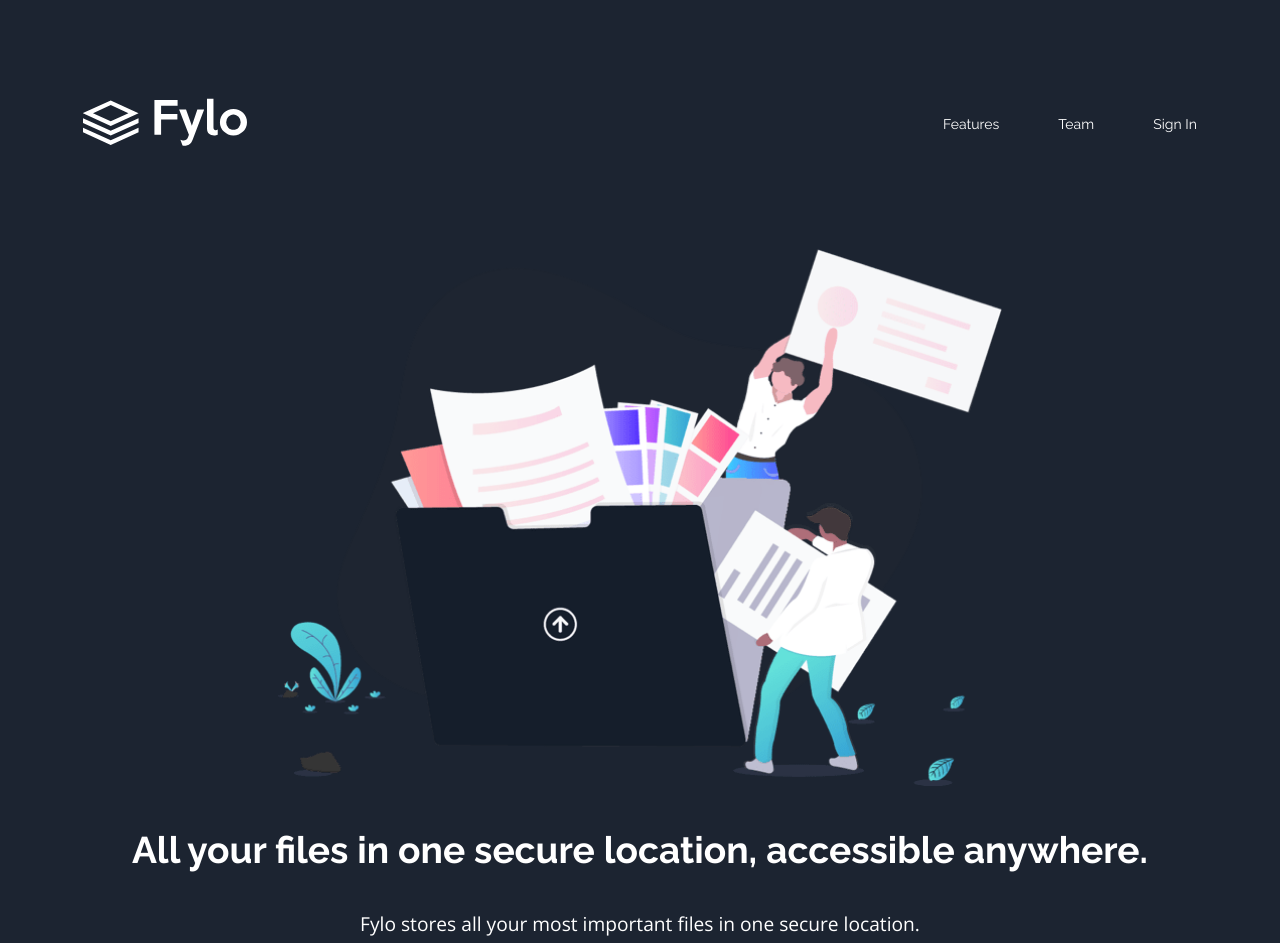
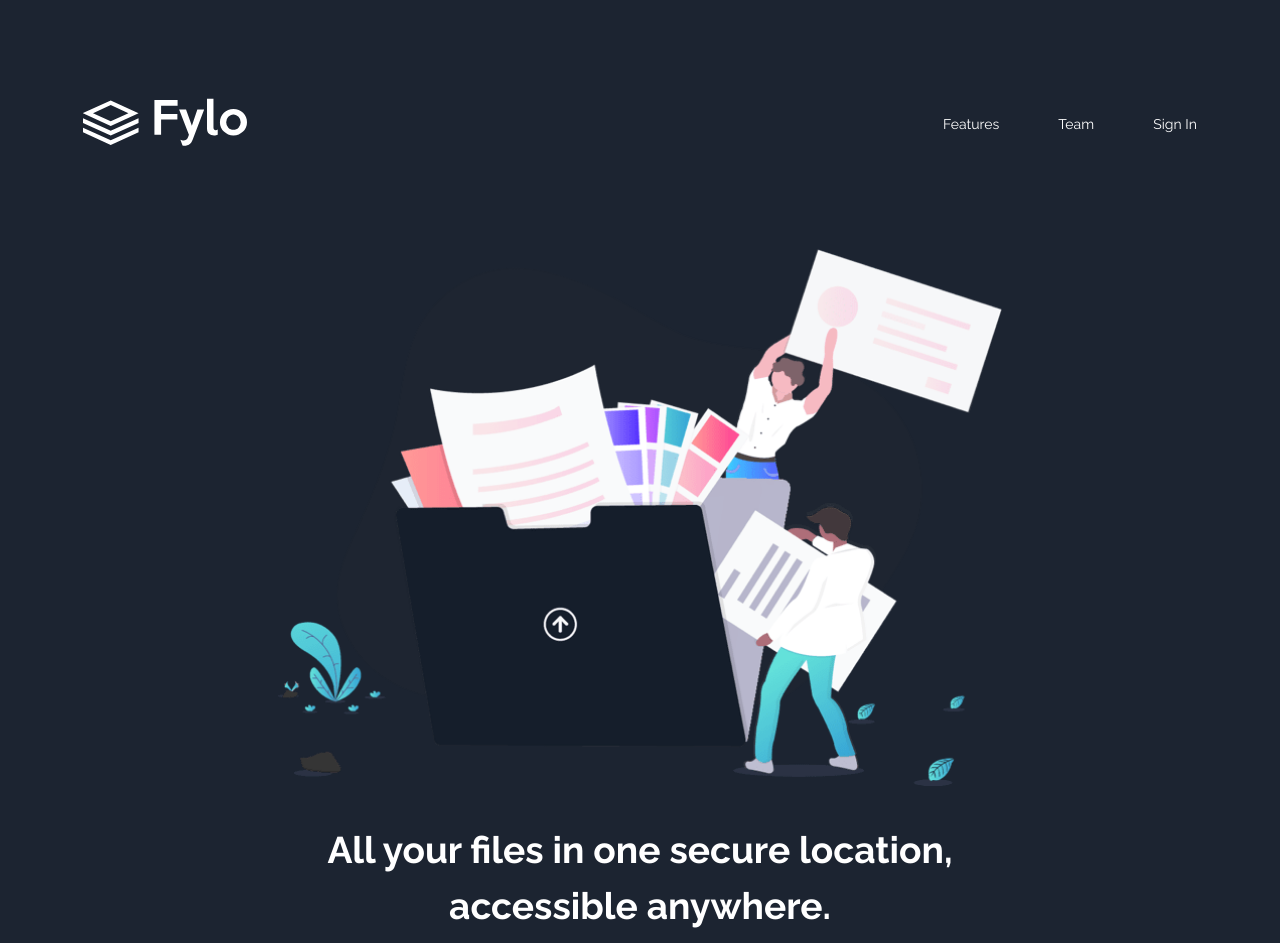
Before and after one commit to jskrnqwerty/frontend-mentor-fylo, a React (Vite) app: page / in a window 1280 px wide. Shown: the top 943 px of the page. Built offline with nearby package versions, Linux system fonts and the light colour scheme.

Commit message:
background mountains added

```diff
--- a/src/components/Intro.tsx
+++ b/src/components/Intro.tsx
@@ -15,6 +15,11 @@ const Intro = () => {
         co-workers.
       </p>
       <button className="intro_get-started"> Get Started</button>
+      <img
+        src=""
+        alt=""
+        className="intro_bg-mountains"
+      />
     </>
   );
 };
--- a/src/scss/styles.css
+++ b/src/scss/styles.css
@@ -58,6 +58,10 @@ p {
   background-color: hsl(217, 28%, 15%);
   margin: auto;
   padding-bottom: calc(2vh + 12em);
+  background-image: url("../assets/images/bg-curvy-desktop.svg");
+  background-repeat: no-repeat;
+  background-position-y: bottom;
+  background-size: contain;
 }
 .intro_image {
   max-width: 725px;
@@ -65,7 +69,9 @@ p {
 }
 .intro_heading {
   line-height: 3.5rem;
-  padding: 2rem calc(2vw + 0.5rem);
+  padding: 2rem calc(2vw + 0rem);
+  max-width: 800px;
+  margin: auto;
 }
 .intro_text {
   max-width: 700px;
--- a/src/scss/styles.scss
+++ b/src/scss/styles.scss
@@ -67,13 +67,19 @@ p {
   // width: 90vw;
   margin: auto;
   padding-bottom: $block-bottom-margin;
+  background-image: url("../assets/images/bg-curvy-desktop.svg");
+  background-repeat: no-repeat;
+  background-position-y: bottom;
+  background-size: contain;
   &_image {
     max-width: 725px;
     width: 90vw;
   }
   &_heading {
     line-height: 3.5rem;
-    padding: 2rem calc(2vw + 0.5rem);
+    padding: 2rem calc(2vw + 0rem);
+    max-width: 800px;
+    margin: auto;
   }
   &_text {
     max-width: 700px;
@@ -235,7 +241,6 @@ p {
         width: 80vw;
       }
     }
-
     &_info {
       padding-left: calc(1vw + 0.25em);
       max-width: 100%;
```
Also changed, not shown: 1 other file (tests, documents, lock files or other folders).
